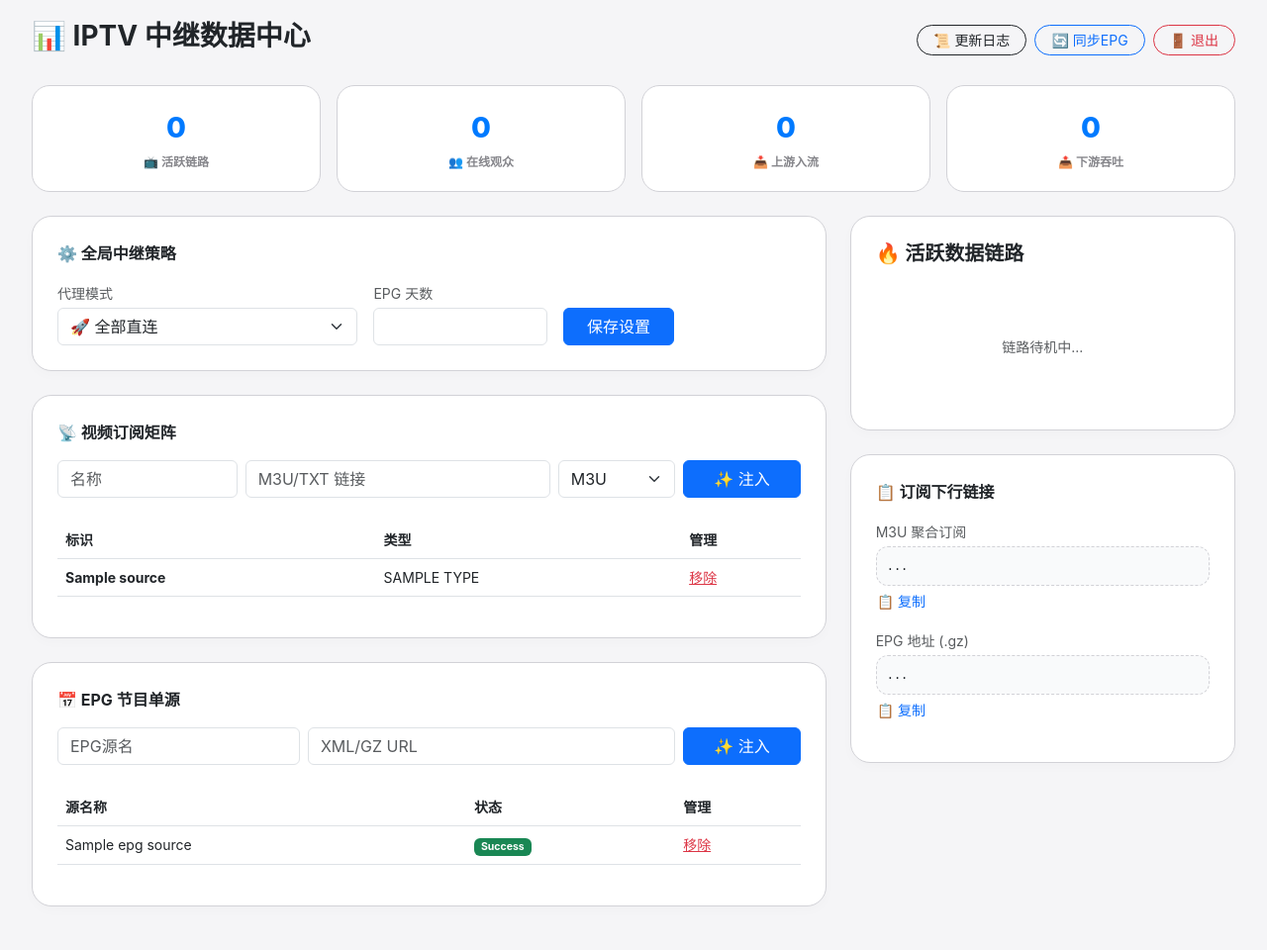
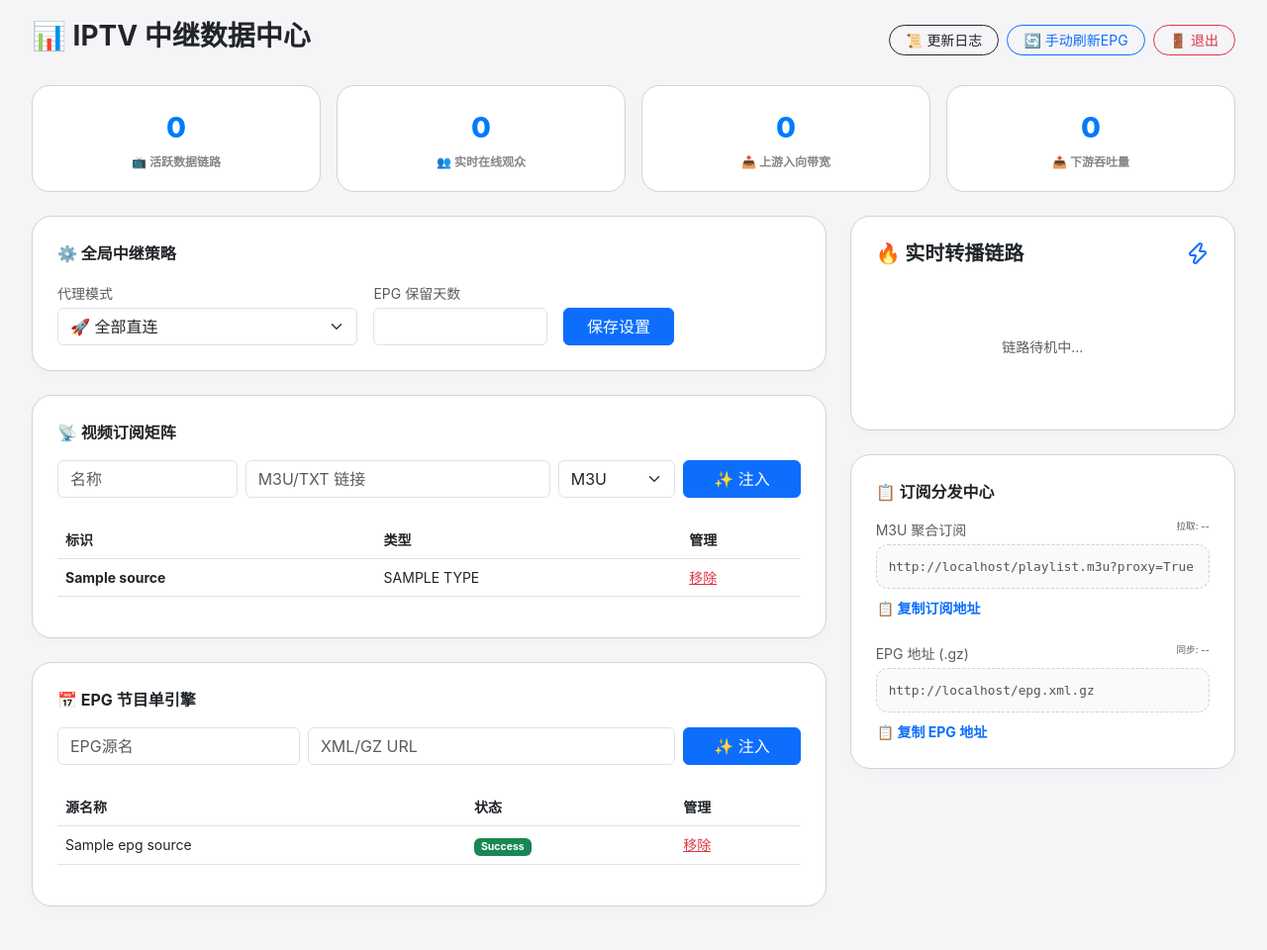
Before and after one commit to JE668/iptv-manager, a Python web app: template templates/index.html in a window 1280 px wide. Shown: the whole page at 99% size. Run offline with Jinja, Linux system fonts and the light colour scheme; the template is opened without the code that fills it: most values are stand-ins (such as "Sample title", 1, 10 or a date in 2020).

Commit message:
Update index.html

```diff
--- a/templates/index.html
+++ b/templates/index.html
@@ -19,8 +19,8 @@
         .in-speed { color: #007aff; }
         .out-speed { color: #ff9500; }
         .client-info { font-size: 0.65rem; color: #86868b; background: #f5f5f7; padding: 2px 6px; border-radius: 4px; display: inline-block; margin: 2px; }
-        .link-box { background: #f9fafb; border: 1px dashed #d2d2d7; padding: 10px; border-radius: 12px; font-size: 0.75rem; font-family: monospace; word-break: break-all; }
-        #log-container { font-family: monospace; font-size: 0.8rem; height: 300px; overflow-y: auto; background: #000; color: #0f0; padding: 15px; border-radius: 10px; }
+        .link-box { background: #f9fafb; border: 1px dashed #d2d2d7; padding: 12px; border-radius: 12px; font-size: 0.8rem; font-family: monospace; word-break: break-all; color: #555; position: relative; }
+        #log-container { font-family: monospace; font-size: 0.8rem; height: 350px; overflow-y: auto; background: #000; color: #0f0; padding: 15px; border-radius: 10px; line-height: 1.5; }
     </style>
 </head>
 <body>
@@ -30,23 +30,22 @@
         <h3 class="fw-bold">📊 IPTV 中继数据中心</h3>
         <div class="d-flex gap-2">
             <button class="btn btn-outline-dark btn-sm rounded-pill px-3" data-bs-toggle="modal" data-bs-target="#logModal">📜 更新日志</button>
-            <a href="/refresh" class="btn btn-outline-primary btn-sm rounded-pill px-3">🔄 同步EPG</a>
+            <a href="/refresh" class="btn btn-outline-primary btn-sm rounded-pill px-3">🔄 手动刷新EPG</a>
             <a href="/logout" class="btn btn-outline-danger btn-sm rounded-pill px-3">🚪 退出</a>
         </div>
     </div>
 
     <!-- KPI Section -->
     <div class="row g-3 mb-4">
-        <div class="col-md-3"><div class="kpi-card"><div class="kpi-val" id="kpi-streams">0</div><div class="kpi-label">📺 活跃链路</div></div></div>
-        <div class="col-md-3"><div class="kpi-card"><div class="kpi-val" id="kpi-peers">0</div><div class="kpi-label">👥 在线观众</div></div></div>
-        <div class="col-md-3"><div class="kpi-card"><div class="kpi-val" id="kpi-in">0</div><div class="kpi-label">📥 上游入流</div></div></div>
-        <div class="col-md-3"><div class="kpi-card"><div class="kpi-val" id="kpi-out">0</div><div class="kpi-label">📤 下游吞吐</div></div></div>
+        <div class="col-md-3"><div class="kpi-card"><div class="kpi-val" id="kpi-streams">0</div><div class="kpi-label">📺 活跃数据链路</div></div></div>
+        <div class="col-md-3"><div class="kpi-card"><div class="kpi-val" id="kpi-peers">0</div><div class="kpi-label">👥 实时在线观众</div></div></div>
+        <div class="col-md-3"><div class="kpi-card"><div class="kpi-val" id="kpi-in">0</div><div class="kpi-label">📥 上游入向带宽</div></div></div>
+        <div class="col-md-3"><div class="kpi-card"><div class="kpi-val" id="kpi-out">0</div><div class="kpi-label">📤 下游吞吐量</div></div></div>
     </div>
 
     <div class="row g-4">
         <!-- Main Panel -->
         <div class="col-lg-8">
-            <!-- 1. 全局配置 -->
             <div class="glass-card">
                 <div class="fw-bold mb-3">⚙️ 全局中继策略</div>
                 <form action="/update_global_settings" method="post" class="row align-items-end g-3">
@@ -54,12 +53,12 @@
                         <label class="small text-muted mb-1">代理模式</label>
                         <select name="proxy_mode" class="form-select">
                             <option value="0" {% if proxy_mode=='0' %}selected{% endif %}>🚀 全部直连</option>
-                            <option value="1" {% if proxy_mode=='1' %}selected{% endif %}>🧠 智能代理 (仅udpxy)</option>
-                            <option value="2" {% if proxy_mode=='2' %}selected{% endif %}>🛡️ 全量代理</option>
+                            <option value="1" {% if proxy_mode=='1' %}selected{% endif %}>🧠 智能识别 (udpxy/组播走代理)</option>
+                            <option value="2" {% if proxy_mode=='2' %}selected{% endif %}>🛡️ 全量中继代理</option>
                         </select>
                     </div>
                     <div class="col-md-3">
-                        <label class="small text-muted mb-1">EPG 天数</label>
+                        <label class="small text-muted mb-1">EPG 保留天数</label>
                         <input type="number" name="epg_days" value="{{ epg_days }}" class="form-control">
                     </div>
                     <div class="col-md-2">
@@ -68,7 +67,6 @@
                 </form>
             </div>
 
-            <!-- 2. 视频源管理 -->
             <div class="glass-card">
                 <div class="fw-bold mb-3">📡 视频订阅矩阵</div>
                 <form action="/add_source" method="post" class="row g-2 mb-4">
@@ -89,9 +87,8 @@
                 </div>
             </div>
 
-            <!-- 3. EPG管理 -->
             <div class="glass-card">
-                <div class="fw-bold mb-3">📅 EPG 节目单源</div>
+                <div class="fw-bold mb-3">📅 EPG 节目单引擎</div>
                 <form action="/add_epg_source" method="post" class="row g-2 mb-4">
                     <div class="col-md-4"><input type="text" name="name" class="form-control" placeholder="EPG源名" required></div>
                     <div class="col-md-6"><input type="text" name="url" class="form-control" placeholder="XML/GZ URL" required></div>
@@ -108,36 +105,36 @@
             </div>
         </div>
 
-        <!-- Right Monitor -->
         <div class="col-lg-4">
+            <!-- 实时监控 -->
             <div class="glass-card">
                 <div class="d-flex justify-content-between mb-4 align-items-center">
-                    <h5 class="fw-bold m-0">🔥 活跃数据链路</h5>
+                    <h5 class="fw-bold m-0">🔥 实时转播链路</h5>
                     <i data-lucide="zap" class="text-primary"></i>
                 </div>
                 <div id="stream-monitor"><div class="text-center py-5 text-muted small">链路待机中...</div></div>
             </div>
 
+            <!-- 分发链接 -->
             <div class="glass-card">
-                <div class="fw-bold mb-3">📋 订阅下行链接</div>
-                <div class="mb-3">
-                    <label class="small text-muted mb-1">M3U 聚合订阅</label>
-                    <div class="link-box"><span id="m3u-link">...</span></div>
-                    <button class="btn btn-sm text-primary p-0 mt-1" onclick="copy('m3u-link')">📋 复制</button>
+                <div class="fw-bold mb-3">📋 订阅分发中心</div>
+                <div class="mb-4">
+                    <div class="d-flex justify-content-between mb-1"><label class="small text-muted">M3U 聚合订阅</label><span id="m3u-time" class="small text-muted" style="font-size:0.6rem">拉取: --</span></div>
+                    <div class="link-box" id="m3u-link">加载中...</div>
+                    <button class="btn btn-sm text-primary p-0 mt-2 fw-bold" onclick="copy('m3u-link')">📋 复制订阅地址</button>
                 </div>
-                <div class="mb-3">
-                    <label class="small text-muted mb-1">EPG 地址 (.gz)</label>
-                    <div class="link-box"><span id="epg-gz-link">...</span></div>
-                    <button class="btn btn-sm text-primary p-0 mt-1" onclick="copy('epg-gz-link')">📋 复制</button>
+                <div>
+                    <div class="d-flex justify-content-between mb-1"><label class="small text-muted">EPG 地址 (.gz)</label><span id="epg-time-display" class="small text-muted" style="font-size:0.6rem">同步: --</span></div>
+                    <div class="link-box" id="epg-gz-link">加载中...</div>
+                    <button class="btn btn-sm text-primary p-0 mt-2 fw-bold" onclick="copy('epg-gz-link')">📋 复制 EPG 地址</button>
                 </div>
             </div>
         </div>
     </div>
 </div>
 
-<!-- Log Modal -->
 <div class="modal fade" id="logModal" tabindex="-1">
-    <div class="modal-dialog modal-lg"><div class="modal-content"><div class="modal-header border-0 pb-0"><h5 class="modal-title fw-bold">📜 EPG 聚合日志</h5><button type="button" class="btn-close" data-bs-dismiss="modal"></button></div><div class="modal-body"><div id="log-container">加载中...</div></div></div></div>
+    <div class="modal-dialog modal-lg"><div class="modal-content"><div class="modal-header border-0 pb-0"><h5 class="modal-title fw-bold">📜 EPG 聚合引擎日志</h5><button type="button" class="btn-close" data-bs-dismiss="modal"></button></div><div class="modal-body"><div id="log-container">暂无日志内容...</div></div></div></div>
 </div>
 
 <script src="https://cdn.jsdelivr.net/npm/bootstrap@5.3.0/dist/js/bootstrap.bundle.min.js"></script>
@@ -147,34 +144,45 @@
         try {
             const res = await fetch('/api/status');
             const data = await res.json();
+
             document.getElementById('kpi-streams').innerText = data.kpis.stream_count;
             document.getElementById('kpi-peers').innerText = data.kpis.peer_count;
             document.getElementById('kpi-in').innerText = data.kpis.total_in;
             document.getElementById('kpi-out').innerText = data.kpis.total_out;
+            document.getElementById('m3u-time').innerText = '最后拉取: ' + data.last_m3u;
+            document.getElementById('epg-time-display').innerText = '最后同步: ' + data.last_epg;
 
             const monitor = document.getElementById('stream-monitor');
             if (data.active_streams.length === 0) {
-                monitor.innerHTML = '<div class="text-center py-5 text-muted small">链路待机中...</div>';
+                monitor.innerHTML = '<div class="text-center py-5 text-muted small">无活动链路，中继待机中...</div>';
             } else {
                 monitor.innerHTML = data.active_streams.map(s => `
                     <div class="stream-item">
                         <div class="d-flex justify-content-between mb-1"><span class="fw-bold" style="color:var(--bi-blue)">${s.name}</span><span class="badge bg-light text-primary rounded-pill">${s.peers} P</span></div>
                         <div class="d-flex justify-content-between mb-2 small"><span class="speed-tag in-speed">📥 IN: ${s.in_speed}</span><span class="speed-tag out-speed">📤 OUT: ${s.out_speed}</span></div>
                         <div class="progress mb-2"><div class="progress-bar bg-primary" style="width: ${s.buffer.split('/')[0]}%"></div></div>
-                        <div class="small text-muted" style="font-size:0.6rem">缓存:${s.buffer} | ${s.info.res}</div>
-                        <div class="mt-2">${s.clients.map(c => `<span class="client-info">${c.ip}</span>`).join('')}</div>
+                        <div class="mt-1">${s.clients.map(c => `<span class="client-info">${c.ip}</span>`).join('')}</div>
                     </div>
                 `).join('');
             }
-            document.getElementById('log-container').innerHTML = data.epg_logs.join('<br>');
-        } catch(e) {}
+            if (data.epg_logs && data.epg_logs.length > 0) {
+                document.getElementById('log-container').innerHTML = data.epg_logs.join('<br>');
+            }
+        } catch(e) { console.error(e); }
     }
-    function copy(id) { navigator.clipboard.writeText(document.getElementById(id).innerText).then(() => alert("✅ 已复制")); }
+
+    function copy(id) {
+        const text = document.getElementById(id).innerText;
+        navigator.clipboard.writeText(text).then(() => alert("✅ 已复制到剪贴板"));
+    }
+
+    // 初始化链接
     const base = window.location.origin;
     document.getElementById('m3u-link').innerText = base + '/playlist.m3u?proxy=True';
-    document.getElementById('m3u-link').innerText = base + '/playlist.m3u;
     document.getElementById('epg-gz-link').innerText = base + '/epg.xml.gz';
-    setInterval(fetchData, 3000); fetchData();
+
+    setInterval(fetchData, 3000);
+    fetchData();
 </script>
 </body>
 </html>
```
